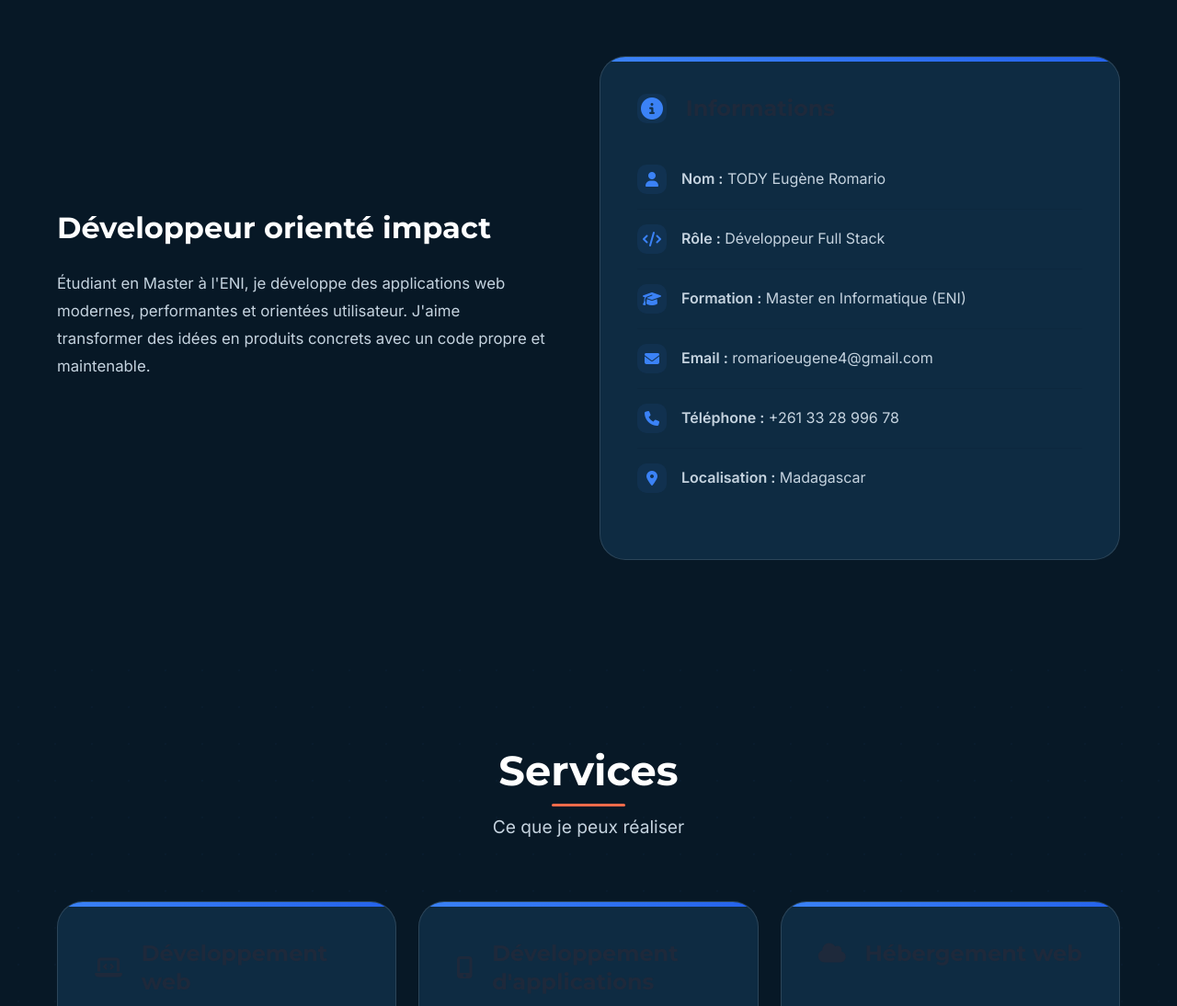
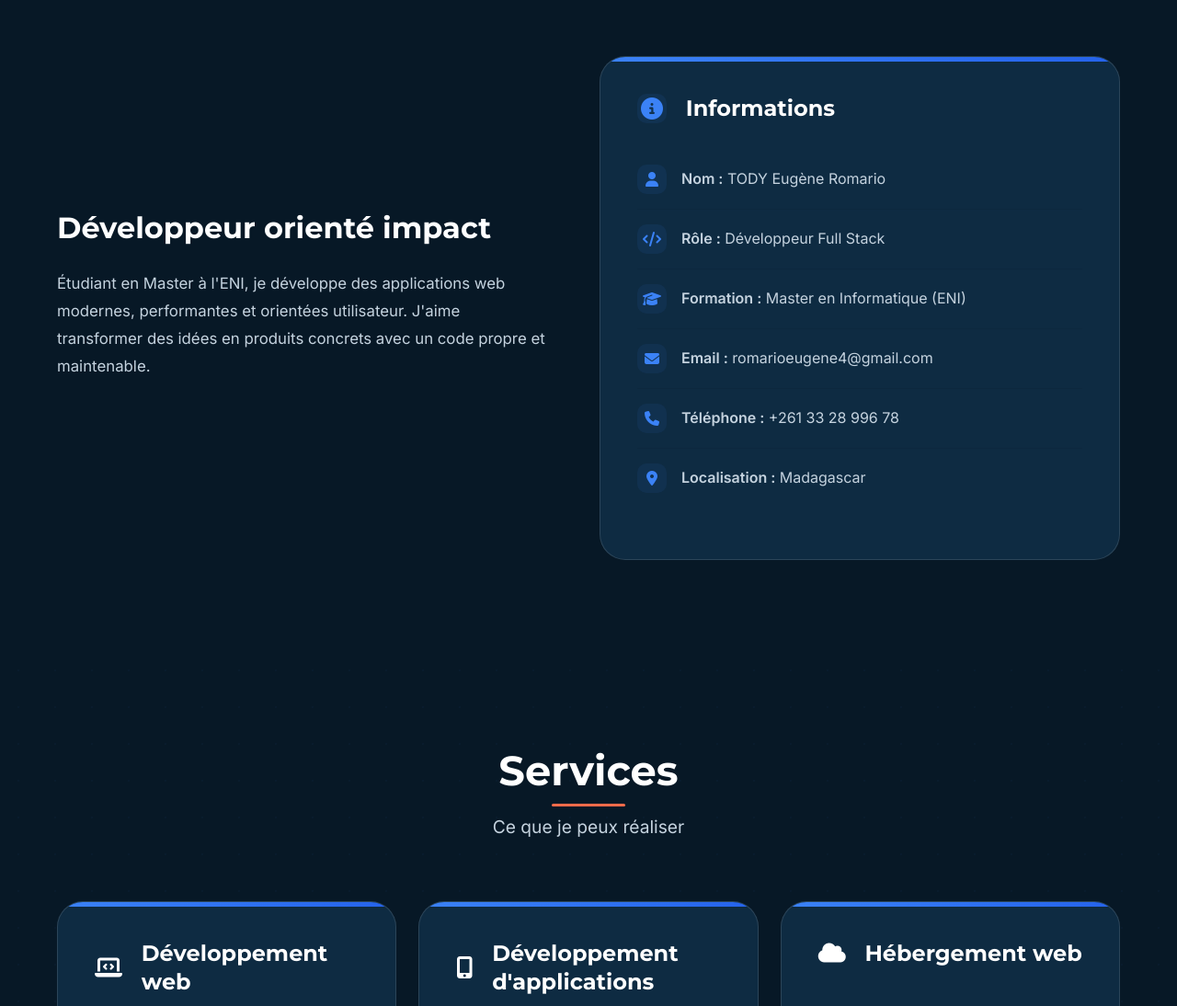
Before and after one commit to romario3904/portfolio-romario, a website: page index.html in a window 1280 px wide. Shown: the part 970-2064 px from the top of the page at 92% size. Drawn offline with Linux system fonts and the light colour scheme.

Commit message:
Modification de couleur

```diff
--- a/css/style.css
+++ b/css/style.css
@@ -468,7 +468,7 @@ section {
 .about-card h5 {
     font-size: 1.5rem;
     margin-bottom: 1.8rem;
-    color: var(--dark-color);
+    color: white;
     display: flex;
     align-items: center;
     gap: 0.8rem;
@@ -550,7 +550,7 @@ section {
 .skill-category h4 {
     font-size: 1.5rem;
     margin-bottom: 2rem;
-    color: var(--dark-color);
+    color: white;
     display: flex;
     align-items: center;
     gap: 0.8rem;
```
